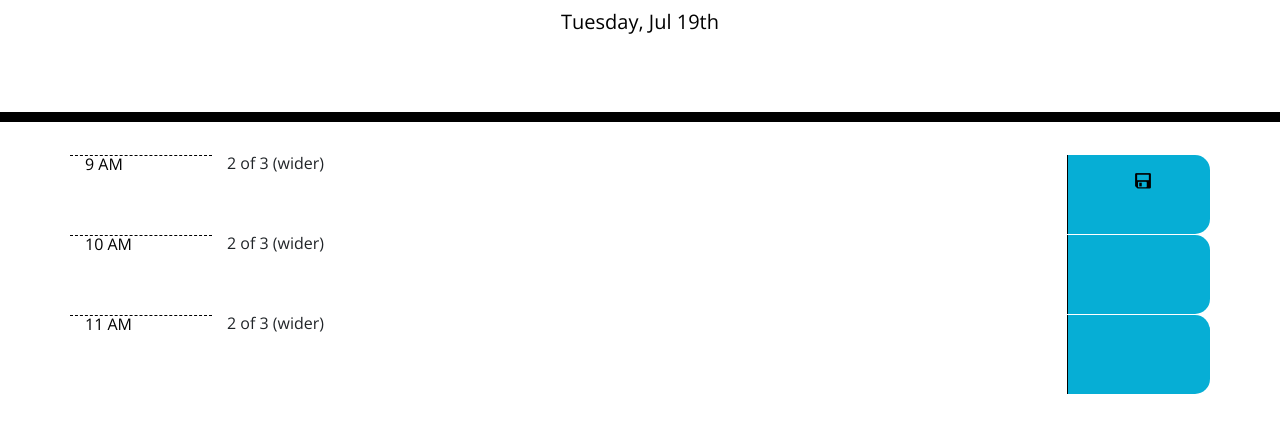
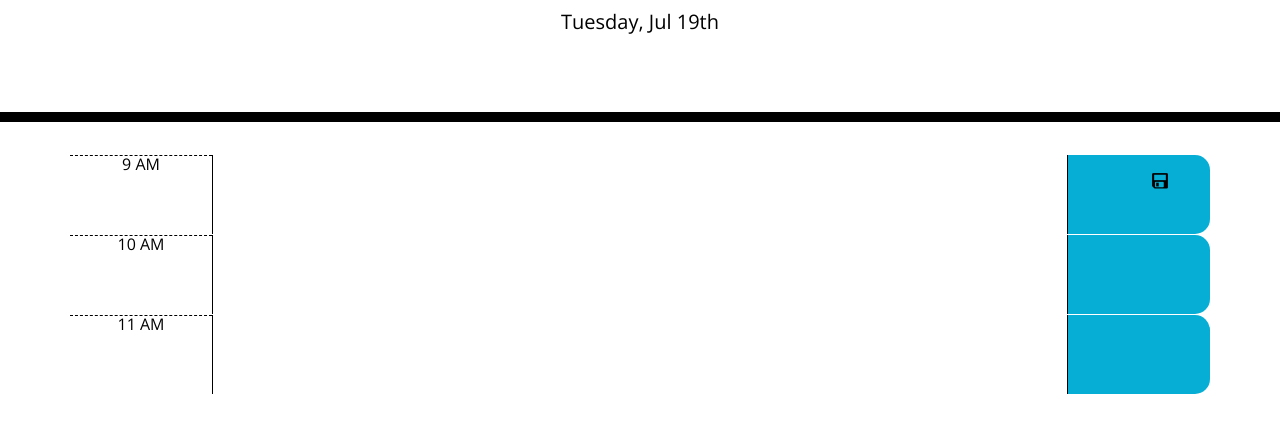
Before and after one commit to margotcooper/scheduling-application, a plain HTML site: page index.html in a window 1280 px wide. Shown: the part 182-614 px from the top of the page. Drawn offline with nearby package versions, Linux system fonts and the light colour scheme.

Commit message:
fixed html and added some jquery to listen to button clicks

```diff
--- a/Develop/javascript.js
+++ b/Develop/javascript.js
@@ -1,7 +1,19 @@
 document.getElementById("currentDay").textContent =
   moment().format("dddd, MMM Do");
 
-// currentDay.textContent = moment().format("dddd, MMM Do");
+// another way of doing the above: currentDay.textContent = moment().format("dddd, MMM Do");
+
+var saveBtn = $(".saveBtn");
+$(saveBtn).on("click", save);
+function save() {
+  console.log($(this).attr("id"));
+}
+
+//'this' refers to self of what you are accessing. this=self of whatever element clicked. same in vanilla JS and jQuery.
+//when page refreshes, all values should still exist.
+//change above to save whatever is entered in textbox using jQuery
+//in activities for this week, solved version of activity 2, can see how jQuery handles elements
+//want to get value from the child that is the textbox, can use jQuery
 
 //to add button to pop up form and to add button to submit form to schedule
 // alertButtonEl.on("click", function () {
@@ -29,3 +41,7 @@ document.getElementById("currentDay").textContent =
 //can add class in between click and function.
 //const buttonThatWasClicked = $(event.target);
 //buttonThatWasClicked.parent('li').remove();
+
+//has to allow user to type into textbox, save into local storage, when page loads, put that info into textboxes, and change colors of hours based on when page loads
+//add event listener on save button.
+//activity 3 adds event listeners.
--- a/Develop/style.css
+++ b/Develop/style.css
@@ -65,14 +65,13 @@ textarea {
   color: white;
 }
 
-.saveBtn i:hover {
-  font-size: 20px;
+.saveBtn:hover {
+  /* font-size: 20px; */
+  background-color: #04232a;
   transition: all 0.3s ease-in-out;
+  cursor: pointer;
 }
 
-img {
+.center {
   justify-content: center;
-  margin: auto;
-  margin-top: auto;
-  margin-bottom: auto;
 }
--- a/index.html
+++ b/index.html
@@ -30,28 +30,27 @@
     </header>
     <div class="container">
       <!-- Timeblocks go here -->
-      <form id="hourContainer">
-        <div class="row">
+
+      <div class="row time-block">
         <div class="col hour">9 AM</div>
-          <div class="col-9 description">2 of 3 (wider)</div>
-          <div class="col saveBtn">
+        <textarea class="col-9 description"></textarea>
+        <div class="col center saveBtn" id="9">
           <img
             src="./Develop/save-button-transparent20.png"
             alt="Save Button"
           />
         </div>
       </div>
-        <div class="row">
+      <div class="row time-block">
         <div class="col hour">10 AM</div>
-          <div class="col-9 description">2 of 3 (wider)</div>
-          <div class="col saveBtn"></div>
+        <textarea class="col-9 description"></textarea>
+        <div class="col saveBtn" id="10"></div>
       </div>
-        <div class="row">
+      <div class="row time-block">
         <div class="col hour">11 AM</div>
-          <div class="col-9 description">2 of 3 (wider)</div>
-          <div class="col saveBtn"></div>
+        <textarea class="col-9 description"></textarea>
+        <div class="col saveBtn" id="11"></div>
       </div>
-      </form>
     </div>
 
     <script src="https://code.jquery.com/jquery-3.4.1.min.js"></script>
```
Lines whose indentation alone changed are shown as unchanged.
